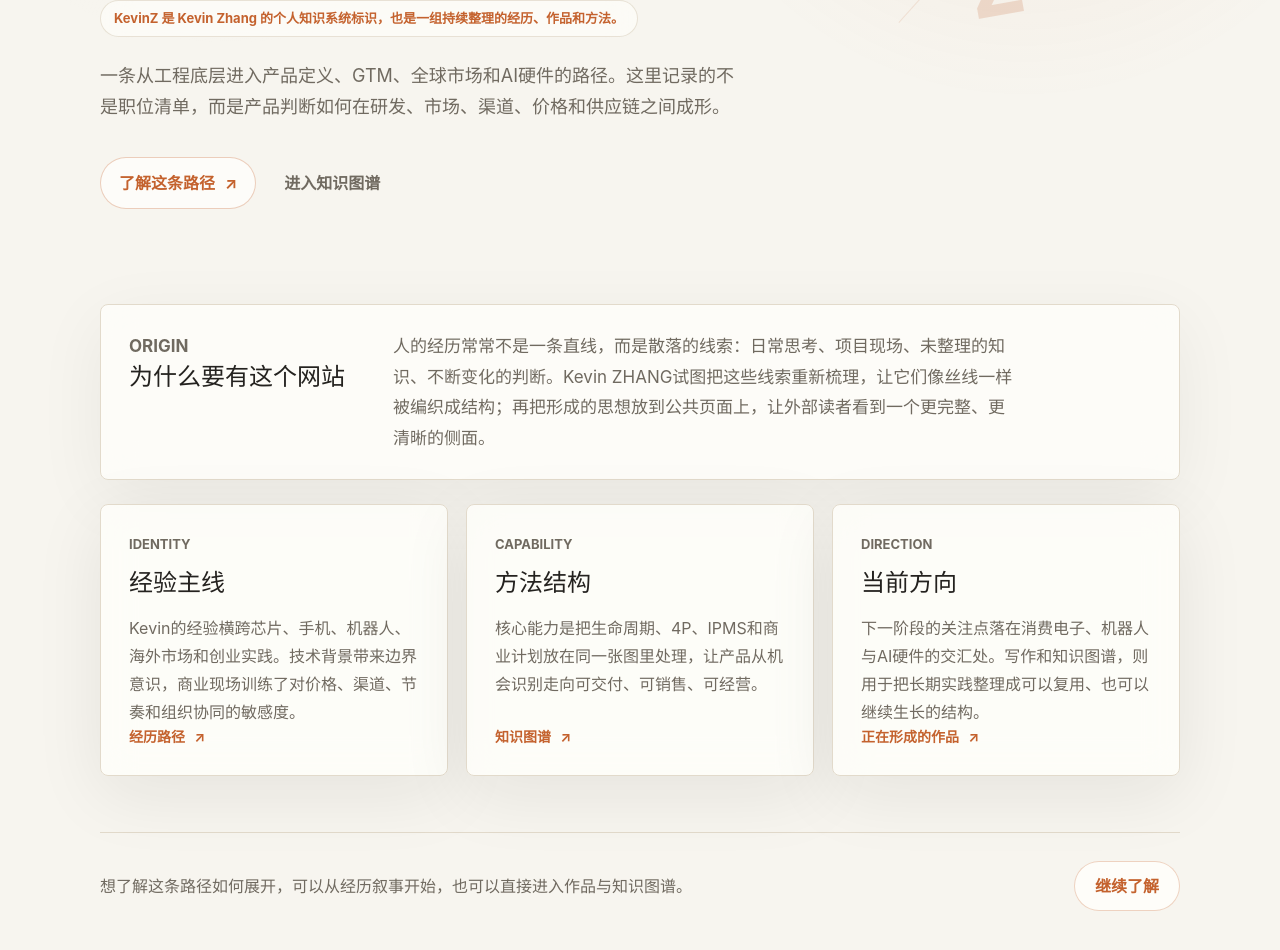
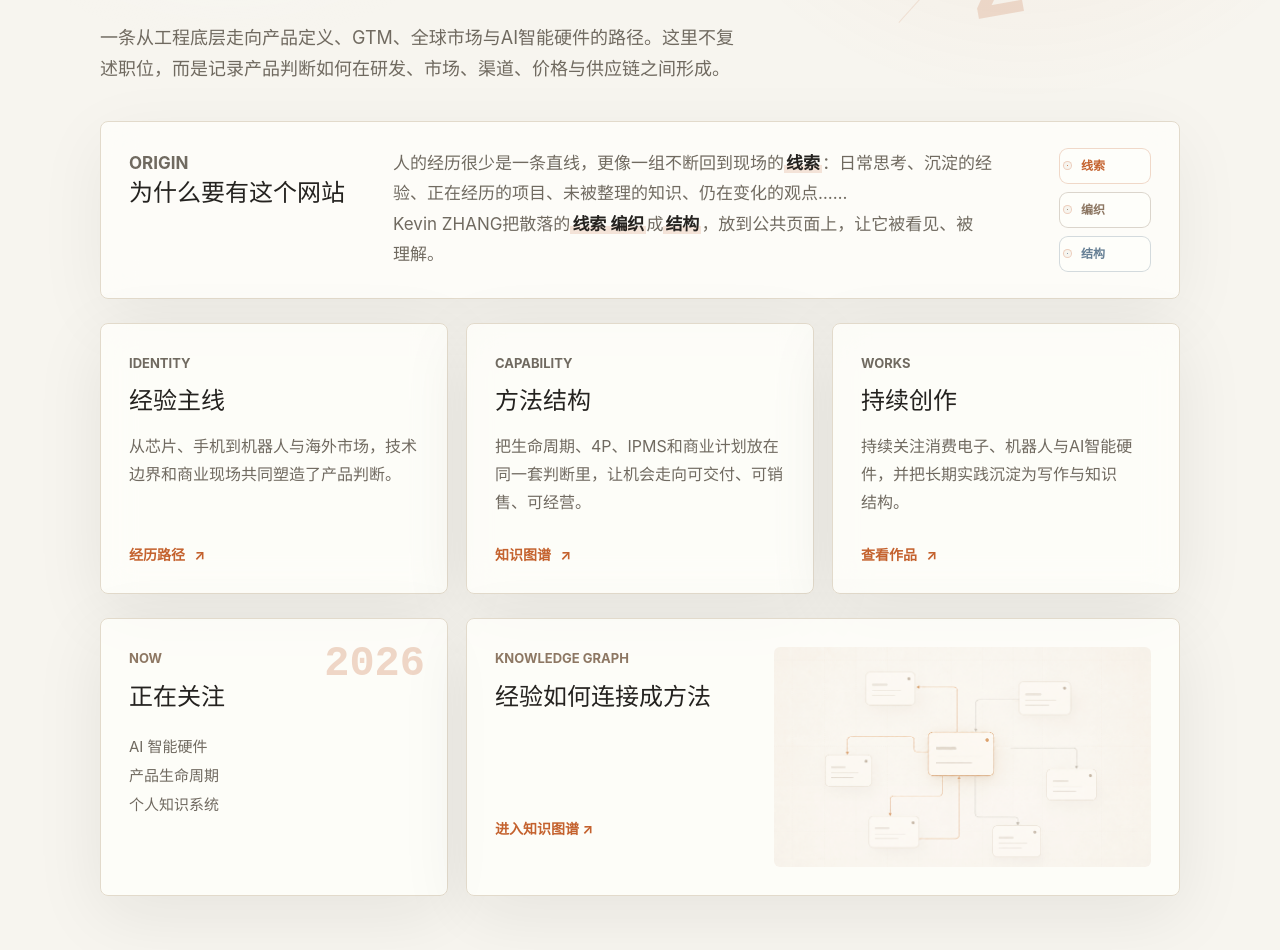
Before and after one commit to Kevyn-2021/website-loom, a Next.js app: page / in a window 1280 px wide. Shown: the part 380-1330 px from the top of the page. Built offline with nearby package versions, Linux system fonts and the light colour scheme.

Commit message:
feat: refine homepage narrative and interactions

```diff
--- a/app/globals.css
+++ b/app/globals.css
@@ -200,8 +200,8 @@ main {
 }
 
 .hero {
-  min-height: 520px;
-  padding: 92px 0 70px;
+  min-height: 0;
+  padding: 54px 0 12px;
   position: relative;
 }
 
@@ -312,7 +312,7 @@ main {
   display: grid;
   gap: 24px;
   grid-template-columns: 240px minmax(0, 1fr) auto;
-  margin-top: 14px;
+  margin-top: 24px;
   padding: 26px 28px;
   backdrop-filter: blur(16px);
 }
@@ -328,6 +328,14 @@ main {
   margin: 0;
 }
 .origin-short { max-width: 620px; }
+.copy-keyword { background: linear-gradient(transparent 58%, rgba(196,98,46,.16) 58%); color: var(--foreground); font-weight: 650; padding: 0 2px; }
+.origin-keywords { align-self: stretch; display: grid; gap: 8px; }
+.origin-keywords span { align-items: center; background: rgba(255,255,252,.5); border: 1px solid rgba(196,98,46,.24); border-radius: 9px; color: var(--accent); display: flex; font-size: 12px; font-weight: 700; justify-content: flex-start; min-width: 92px; padding: 8px 12px 8px 21px; position: relative; }
+.origin-keywords span::before { background: var(--accent); border: 3px solid var(--background); border-radius: 50%; box-shadow: 0 0 0 1px rgba(196,98,46,.3); content: ""; height: 7px; left: 4px; position: absolute; width: 7px; }
+.origin-keywords span:nth-child(2) { border-color: rgba(141,119,99,.3); color: var(--accent-2); }
+.origin-keywords span:nth-child(2)::before { background: var(--accent-2); }
+.origin-keywords span:nth-child(3) { border-color: rgba(102,127,148,.28); color: #667f94; }
+.origin-keywords span:nth-child(3)::before { background: #667f94; }
 .origin-link { align-self: end; white-space: nowrap; }
 
 .origin-tags {
@@ -365,7 +373,7 @@ main {
 }
 
 .summary-grid article {
-  min-height: 224px;
+  min-height: 270px;
   padding: 28px;
   display: flex;
   flex-direction: column;
@@ -398,7 +406,32 @@ p {
 .timeline p {
   color: var(--muted);
 }
-.summary-grid article > a { margin-top: auto; font-size: 14px; }
+.summary-grid article > a { font-size: 14px; margin-top: auto; padding-top: 28px; }
+.summary-link-card { cursor: pointer; transition: border-color 160ms ease, box-shadow 160ms ease, transform 160ms ease; }
+.summary-link-card:hover { background: rgba(255,255,252,.88); border-color: rgba(196,98,46,.42); box-shadow: 0 26px 90px rgba(23,23,23,.11); transform: translateY(-2px); }
+
+.home-lower-grid { display: grid; gap: 18px; grid-template-columns: repeat(3, minmax(0, 1fr)); margin-top: 24px; }
+.home-now-card, .graph-teaser { background: var(--panel); border: 1px solid var(--line); border-radius: 8px; box-shadow: 0 18px 70px var(--shadow); min-height: 220px; overflow: hidden; padding: 28px; position: relative; }
+.home-now-card h2, .graph-teaser h2 { margin-bottom: 12px; }
+.now-focus-list { display: grid; gap: 8px; margin-top: 24px; }
+.now-focus-list span { border: 0 !important; color: var(--muted); font-size: 15px; line-height: 1.4; padding: 0; }
+.home-now-year { color: rgba(196,98,46,.25); font-family: "SF Mono", monospace; font-size: 42px; font-weight: 800; line-height: 1; position: absolute; right: 22px; top: 24px; }
+.graph-teaser { color: inherit; display: grid; grid-column: span 2; grid-template-columns: minmax(220px, .85fr) minmax(240px, 1.15fr); transition: border-color 160ms ease, transform 160ms ease, box-shadow 160ms ease; }
+.graph-teaser:hover { border-color: rgba(196,98,46,.42); box-shadow: 0 26px 90px rgba(23,23,23,.11); transform: translateY(-2px); }
+.graph-teaser-copy { position: relative; z-index: 2; }
+.graph-teaser-action { bottom: 28px; color: var(--accent); font-size: 14px; font-weight: 700; position: absolute; }
+.graph-teaser-map { min-height: 164px; position: relative; }
+.graph-teaser-map img { border-radius: 6px; display: block; height: 100%; max-height: 220px; object-fit: cover; opacity: .88; width: 100%; }
+.teaser-trunk { background: rgba(196,98,46,.32); height: 68%; left: 57%; position: absolute; top: 25%; width: 1px; z-index: 1; }
+.teaser-connector { background: rgba(196,98,46,.32); height: 1px; left: 18%; position: absolute; width: 49%; z-index: 1; }
+.teaser-connector-a { top: 25%; }
+.teaser-connector-b { top: 59%; }
+.teaser-connector-c { top: 93%; }
+.teaser-node { align-items: center; background: rgba(255,255,252,.88); border: 1px solid rgba(226,218,203,.94); border-radius: 8px; box-shadow: 0 10px 28px rgba(23,23,23,.08); color: var(--muted); display: flex; font-size: 11px; height: 34px; justify-content: center; position: absolute; width: 76px; z-index: 2; }
+.teaser-core { background: rgba(196,98,46,.12); border-color: rgba(196,98,46,.42); color: var(--accent); left: 4%; top: 42%; width: 78px; }
+.teaser-product { left: 67%; top: 8%; }
+.teaser-market { left: 67%; top: 42%; }
+.teaser-ai { left: 67%; top: 76%; }
 
 .loom-note {
   align-items: center;
@@ -2508,7 +2541,7 @@ p {
 
   .origin-panel {
     grid-template-columns: 1fr;
-    margin-top: 8px;
+    margin-top: 18px;
     padding: 22px;
   }
 
@@ -2561,6 +2594,11 @@ p {
     align-items: flex-start;
     flex-direction: column;
   }
+
+  .home-lower-grid { grid-template-columns: 1fr; }
+  .graph-teaser { grid-column: auto; grid-template-columns: 1fr; }
+  .graph-teaser-map { min-height: 180px; }
+  .graph-teaser-map img { max-height: 220px; }
 
   .work-card {
     height: 240px;
--- a/app/page.tsx
+++ b/app/page.tsx
@@ -1,4 +1,5 @@
 import Link from "next/link"
+import React from "react"
 
 import { KevinZMark } from "@/components/KevinZMark"
 import { homeCopy } from "@/lib/site-data"
@@ -26,10 +27,6 @@ export default async function Home({
         <h1>{copy.title}</h1>
         <p className="hero-alias">{copy.alias}</p>
         <p className="hero-intro">{copy.intro}</p>
-        <div className="hero-actions">
-          <Link className="primary-action" href="/about">了解这条路径 <span>↗</span></Link>
-          <Link className="text-action" href="/graph">进入知识图谱</Link>
-        </div>
       </section>
 
       <section className="origin-panel" aria-label="网站初衷">
@@ -37,33 +34,63 @@ export default async function Home({
           <p className="section-kicker">Origin</p>
           <h2>{copy.originTitle}</h2>
         </div>
-        <p className="origin-short">{copy.origin}</p>
+        <p className="origin-short">
+          {copy.origin.split(
+            lang === "zh" ? /(线索|编织|结构|观点……)/g : /(threads|weaves|structure)/gi,
+          ).map((part, index) =>
+            part === "观点……" ? <React.Fragment key={`${part}-${index}`}>{part}<br /></React.Fragment> :
+            /^(线索|编织|结构|threads|weaves|structure)$/i.test(part) ? (
+              <span className="copy-keyword" key={`${part}-${index}`}>{part}</span>
+            ) : part,
+          )}
+        </p>
+        <div className="origin-keywords" aria-label="核心关键词">
+          {copy.originMeta.map((item) => <span key={item}>{item}</span>)}
+        </div>
       </section>
 
       <section className="summary-grid" aria-label="个人摘要">
-        <article>
+        <article className="summary-link-card">
           <p className="section-kicker">Identity</p>
           <h2>{lang === "zh" ? "经验主线" : "Path"}</h2>
           <p>{copy.identity}</p>
           <Link href="/about">经历路径 <span>↗</span></Link>
         </article>
-        <article>
+        <article className="summary-link-card">
           <p className="section-kicker">Capability</p>
           <h2>{lang === "zh" ? "方法结构" : "Method"}</h2>
           <p>{copy.capability}</p>
           <Link href="/graph">知识图谱 <span>↗</span></Link>
         </article>
-        <article>
-          <p className="section-kicker">Direction</p>
-          <h2>{lang === "zh" ? "当前方向" : "Direction"}</h2>
+        <article className="summary-link-card">
+          <p className="section-kicker">Works</p>
+          <h2>{lang === "zh" ? "持续创作" : "Works"}</h2>
           <p>{copy.direction}</p>
-          <Link href="/works">正在形成的作品 <span>↗</span></Link>
+          <Link href="/works">查看作品 <span>↗</span></Link>
         </article>
       </section>
 
-      <section className="loom-note">
-        <p>想了解这条路径如何展开，可以从经历叙事开始，也可以直接进入作品与知识图谱。</p>
-        <Link href="/about">继续了解</Link>
+      <section className="home-lower-grid">
+        <article className="home-now-card">
+          <p className="section-kicker">Now</p>
+          <h2>{lang === "zh" ? "正在关注" : "Currently"}</h2>
+          <div className="now-focus-list">
+            <span>{lang === "zh" ? "AI 智能硬件" : "AI hardware"}</span>
+            <span>{lang === "zh" ? "产品生命周期" : "Product lifecycle"}</span>
+            <span>{lang === "zh" ? "个人知识系统" : "Personal knowledge system"}</span>
+          </div>
+          <span className="home-now-year">2026</span>
+        </article>
+        <article className="graph-teaser">
+          <div className="graph-teaser-copy">
+            <p className="section-kicker">Knowledge graph</p>
+            <h2>{lang === "zh" ? "经验如何连接成方法" : "How experience becomes method"}</h2>
+            <Link className="graph-teaser-action" href="/graph">{lang === "zh" ? "进入知识图谱" : "Open the graph"} ↗</Link>
+          </div>
+          <div className="graph-teaser-map">
+            <img src="/assets/knowledge-graph-preview.png" alt="简化的知识图谱关系预览" />
+          </div>
+        </article>
       </section>
     </main>
   )
--- a/lib/site-data.ts
+++ b/lib/site-data.ts
@@ -13,34 +13,34 @@ export const homeCopy = {
     title: "Kevin ZHANG",
     alias: "KevinZ 是 Kevin Zhang 的个人知识系统标识，也是一组持续整理的经历、作品和方法。",
     intro:
-      "一条从工程底层进入产品定义、GTM、全球市场和AI硬件的路径。这里记录的不是职位清单，而是产品判断如何在研发、市场、渠道、价格和供应链之间成形。",
+      "一条从工程底层走向产品定义、GTM、全球市场与AI智能硬件的路径。这里不复述职位，而是记录产品判断如何在研发、市场、渠道、价格与供应链之间形成。",
     identity:
-      "Kevin的经验横跨芯片、手机、机器人、海外市场和创业实践。技术背景带来边界意识，商业现场训练了对价格、渠道、节奏和组织协同的敏感度。",
+      "从芯片、手机到机器人与海外市场，技术边界和商业现场共同塑造了产品判断。",
     capability:
-      "核心能力是把生命周期、4P、IPMS和商业计划放在同一张图里处理，让产品从机会识别走向可交付、可销售、可经营。",
+      "把生命周期、4P、IPMS和商业计划放在同一套判断里，让机会走向可交付、可销售、可经营。",
     direction:
-      "下一阶段的关注点落在消费电子、机器人与AI硬件的交汇处。写作和知识图谱，则用于把长期实践整理成可以复用、也可以继续生长的结构。",
+      "持续关注消费电子、机器人与AI智能硬件，并把长期实践沉淀为写作与知识结构。",
     originTitle: "为什么要有这个网站",
     origin:
-      "人的经历常常不是一条直线，而是散落的线索：日常思考、项目现场、未整理的知识、不断变化的判断。Kevin ZHANG试图把这些线索重新梳理，让它们像丝线一样被编织成结构；再把形成的思想放到公共页面上，让外部读者看到一个更完整、更清晰的侧面。",
-    originMeta: ["Thread", "Loom", "Prism"],
+      "人的经历很少是一条直线，更像一组不断回到现场的线索：日常思考、沉淀的经验、正在经历的项目、未被整理的知识、仍在变化的观点……Kevin ZHANG把散落的线索编织成结构，放到公共页面上，让它被看见、被理解。",
+    originMeta: ["线索", "编织", "结构"],
   },
   en: {
     eyebrow: "Personal Knowledge System",
     title: "Kevin ZHANG",
     alias: "KevinZ is the shorthand identity for Kevin Zhang's personal knowledge system: a living structure of work, writing, and methods.",
     intro:
-      "A product path shaped by engineering, GTM, global markets, and AI hardware. This site is not a resume, but a structured record of judgment, methods, and work.",
+      "A product path from engineering to product definition, GTM, global markets, and AI hardware. This site does not repeat job titles; it records how product judgment takes shape across R&D, markets, channels, pricing, and supply chains.",
     identity:
-      "Kevin's work spans chips, smartphones, robotics, global markets, and early-stage business practice.",
+      "From chips and smartphones to robotics and global markets, product judgment is shaped by technical boundaries and commercial reality.",
     capability:
-      "The core method is connecting market insight, user needs, product definition, 4P, IPMS, and launch rhythm into executable decisions.",
+      "The method connects lifecycle, 4P, IPMS, and business planning, moving an opportunity toward delivery, sales, and sustainable operation.",
     direction:
-      "The current focus is the intersection of consumer electronics, robotics, and AI hardware, with writing and knowledge mapping turning practice into reusable structure.",
+      "The focus is the intersection of consumer electronics, robotics, and AI hardware, while writing and knowledge mapping turn practice into durable structure.",
     originTitle: "Why this site exists",
     origin:
-      "A life is rarely a finished answer. It is made of scattered threads: thoughts, projects, unfinished notes, and shifting judgment. KevinZ is a place to weave those threads into structure, then refract them outward into a clearer public expression.",
-    originMeta: ["Thread", "Loom", "Prism"],
+      "A life is rarely a straight line. It is made of threads: thoughts, projects, unfinished notes, and judgment that keeps changing. KevinZ weaves scattered threads into structure, then places it in public so it can be seen and understood.",
+    originMeta: ["Thread", "Loom", "Structure"],
   },
 }
 
```
Also changed, not shown: public/assets/knowledge-graph-preview.png (added).
